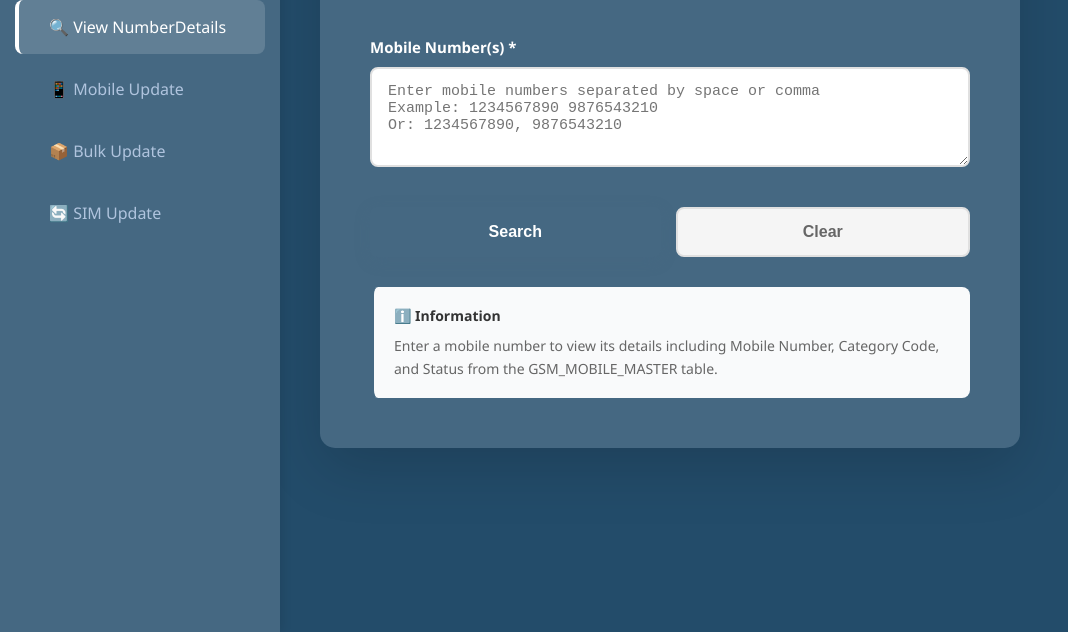
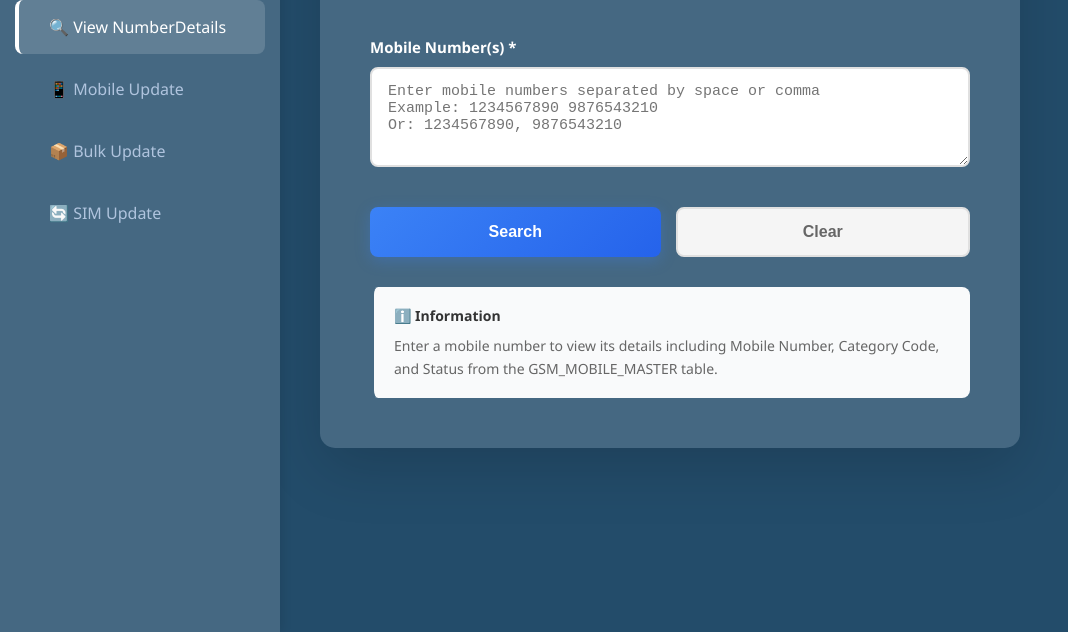
Before and after one commit to moneypay1414/G-tech, a website: page public/index.html in a window 1280 px wide. Shown: the part 168-800 px from the top of the page, without its empty margins (0-1068 px from the left). Drawn offline with Linux system fonts and the light colour scheme.

Commit message:
Change update buttons color to blue gradient

```diff
--- a/public/index.html
+++ b/public/index.html
@@ -160,14 +160,14 @@
         }
 
         .btn-update {
-            background: linear-gradient(135deg, #456882 0%, #456882 100%);
+            background: linear-gradient(135deg, #3b82f6 0%, #2563eb 100%);
             color: white;
-            box-shadow: 0 4px 15px rgba(69, 104, 130, 0.3);
+            box-shadow: 0 4px 15px rgba(59, 130, 246, 0.3);
         }
 
         .btn-update:hover {
             transform: translateY(-2px);
-            box-shadow: 0 8px 25px rgba(69, 104, 130, 0.4);
+            box-shadow: 0 8px 25px rgba(59, 130, 246, 0.4);
         }
 
         .btn-update:active {
```
